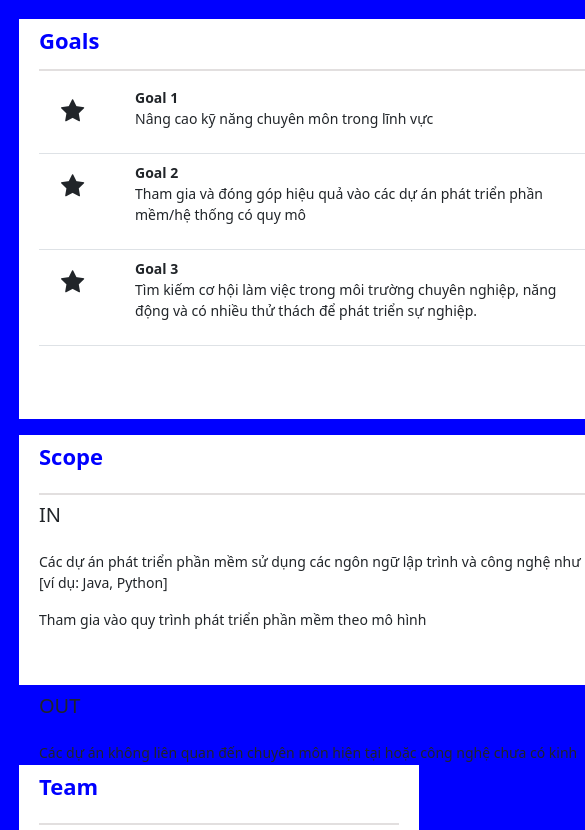
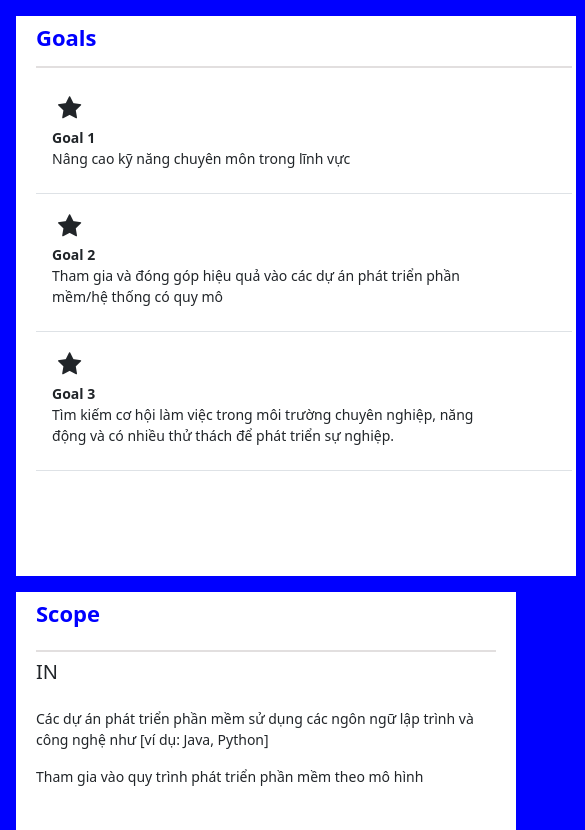
Before and after one commit to NguyenTienHung123321/hungnt210206.github.io, a plain HTML site: page digital-list-cv.html in a window 390 px wide. Shown: the top 830 px of the page, 585 px wide, since content can reach past the window. Drawn offline with nearby package versions, Linux system fonts and the light colour scheme.

Commit message:
Update digital-list-cv.html

```diff
--- a/digital-list-cv.html
+++ b/digital-list-cv.html
@@ -9,9 +9,9 @@
  <link rel="stylesheet" href="./css/font.css" />
 
 
- <link rel="stylesheet" href="/assignment 3/style2.css" />
-    <link rel="stylesheet" href="/assignment 3/tablet2.css" />
-<link rel="stylesheet" href="/assignment 3/mobile2.css" />
+ <link rel="stylesheet" href="./style2.css" />
+    <link rel="stylesheet" href="./tablet2.css" />
+<link rel="stylesheet" href="./mobile2.css" />
 </head>
 
 <body>
```
